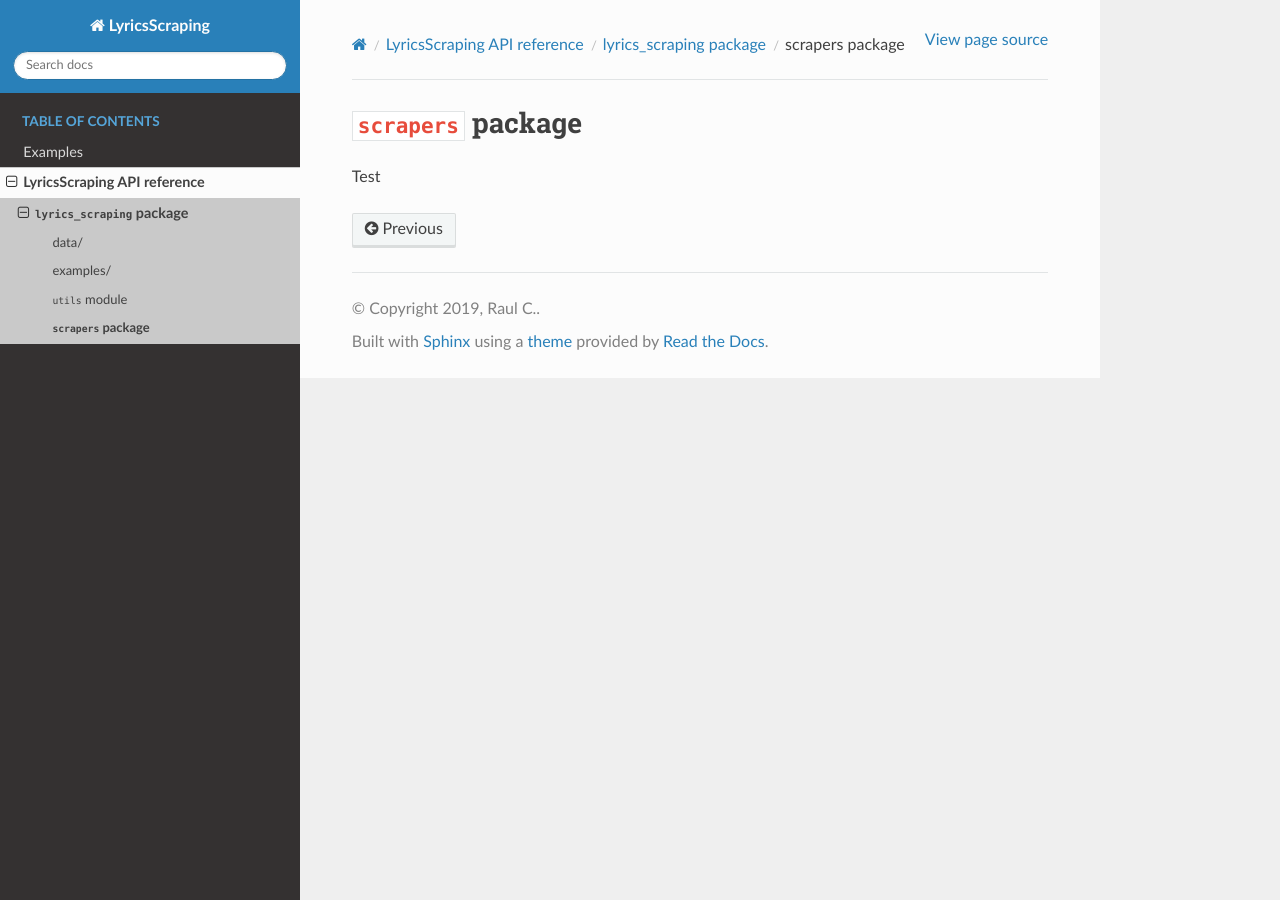
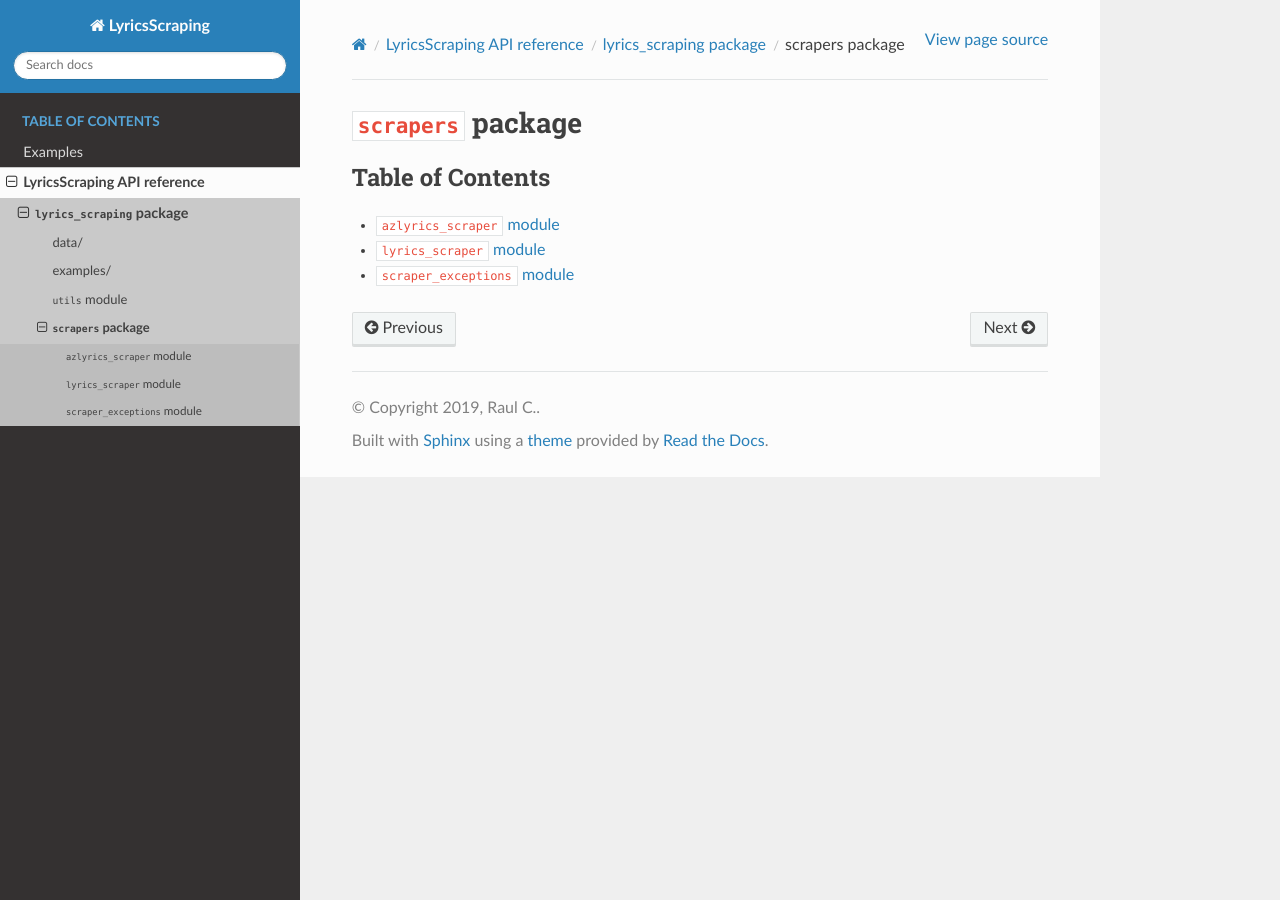
Before and after one commit to raul23/LyricsScraping, a Sphinx documentation site: the page built from docs/source/api_reference/lyrics_scraping/scrapers.rst, in a window 1280 px wide. Built offline with Sphinx 7.4.7 and the Read the Docs theme 2.0.0, drawn with Linux system fonts in a browser that asks for light colours.

Commit message:
Add doc for scrapers module

```diff
--- a/docs/source/api_reference/lyrics_scraping/scrapers.rst
+++ b/docs/source/api_reference/lyrics_scraping/scrapers.rst
@@ -1,4 +1,10 @@
 ====================
 ``scrapers`` package
 ====================
-Test
+.. toctree::
+   :maxdepth: 2
+   :caption: Table of Contents
+
+   scrapers/azlyrics_scraper
+   scrapers/lyrics_scraper
+   scrapers/scraper_exceptions
--- /dev/null
+++ b/docs/source/api_reference/lyrics_scraping/scrapers/azlyrics_scraper.rst
@@ -0,0 +1,4 @@
+===========================
+``azlyrics_scraper`` module
+===========================
+Test
--- /dev/null
+++ b/docs/source/api_reference/lyrics_scraping/scrapers/lyrics_scraper.rst
@@ -0,0 +1,4 @@
+=========================
+``lyrics_scraper`` module
+=========================
+Test
--- /dev/null
+++ b/docs/source/api_reference/lyrics_scraping/scrapers/scraper_exceptions.rst
@@ -0,0 +1,4 @@
+=============================
+``scraper_exceptions`` module
+=============================
+Test
```
